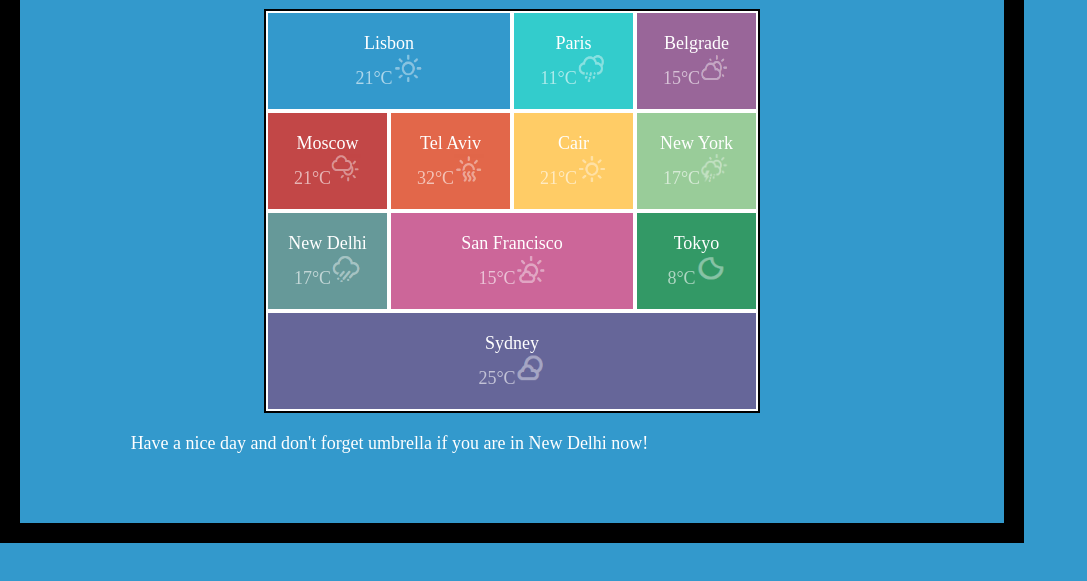
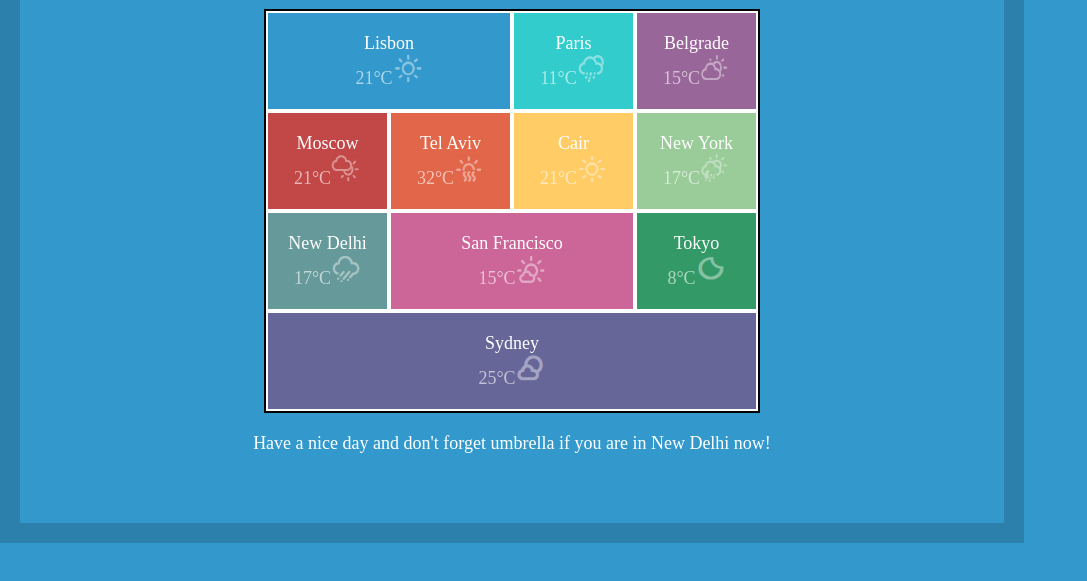
Before and after one commit to TsarevaElena/Beetroot, a plain HTML site: page lesson6Homework/Homework6h.html in a window 1280 px wide. Shown: the part 97-678 px from the top of the page, without its empty margins (0-1087 px from the left). Drawn offline with Linux system fonts and the light colour scheme.

Commit message:
My homework lesson 6 correct

```diff
--- a/lesson6Homework/Css6h.css
+++ b/lesson6Homework/Css6h.css
@@ -2,7 +2,7 @@ body{
     background: #3399CC;
     text-align: center;
     margin: 0;
-border: 20px solid;
+    border: 20px #2B81AC solid;
     width: 80vw;
     height: 80vh;
     box-sizing: border-box;
@@ -71,7 +71,8 @@ section{
     color: white;
     font-size: 18px;
     padding-top: 20px;
-     margin-right: 245px;
+    margin: 0 auto;
+
 }
 span {
     opacity: 0.6;
```
